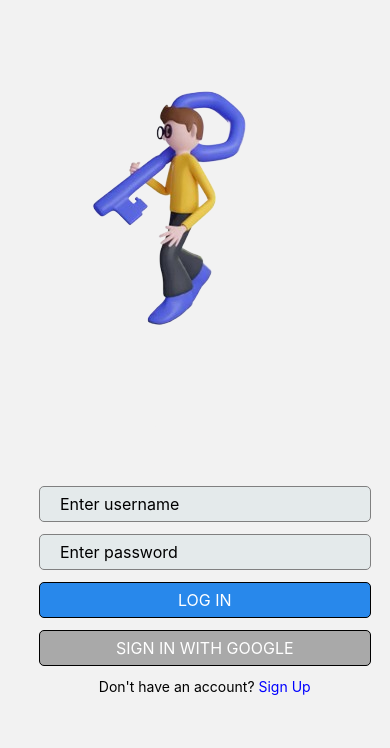
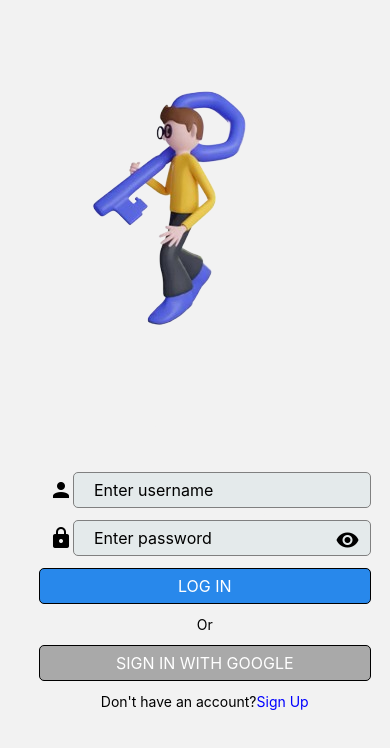
Before and after one commit to adgehbirhane/chat-app, a React Native app: screen /Login in a window 390 px wide. Shown: the top 748 px of the page. Built offline with nearby package versions, Linux system fonts and the light colour scheme.

Commit message:
code refactor

```diff
--- a/app/screens/login/Login.jsx
+++ b/app/screens/login/Login.jsx
@@ -1,33 +1,19 @@
-import { useNavigation } from '@react-navigation/native';
 import React from 'react';
-import { Text, ImageBackground, StyleSheet, TextInput, View, TouchableOpacity, Image } from 'react-native';
+import { ImageBackground, StyleSheet, View, TouchableWithoutFeedback, Keyboard } from 'react-native';
+import LoginForm from './LoginForm';
 
 export default function Login() {
-    const navigate = useNavigation();
+    const dismissKeyboard = () => {
+        Keyboard.dismiss();
+    };
     return (
-        <View style={styles.container}>
+        <TouchableWithoutFeedback onPress={dismissKeyboard} style={styles.container}>
             <ImageBackground style={styles.illustration} source={require("../../../assets/login.png")}>
                 <View style={styles.header}>
                 </View>
-                <View style={styles.form}>
-                    <TextInput style={styles.textField} placeholder='Enter username' required />
-                    <TextInput style={styles.textField} placeholder='Enter password' textContentType='password' />
-                    <TouchableOpacity style={styles.button} onPress={() => navigate.push('Menu')} >
-                        <View>
-                            <Text style={styles.buttonText}>LOG IN</Text>
-                        </View>
-                    </TouchableOpacity>
-                    <TouchableOpacity style={[styles.button, styles.google_btn]} onPress={() => {/* Handle Google sign-in */ }}>
-                        <View>
-                            <Text style={styles.buttonText}>SIGN IN WITH GOOGLE</Text>
-                        </View>
-                    </TouchableOpacity>
-                    <TouchableOpacity onPress={() => navigate.push('SignUp')}>
-                        <Text style={styles.text}>Don't have an account? <Text style={styles.link}>Sign Up</Text></Text>
-                    </TouchableOpacity>
-                </View>
+                <LoginForm />
             </ImageBackground>
-        </View>
+        </TouchableWithoutFeedback>
     );
 }
 
@@ -40,52 +26,8 @@ const styles = StyleSheet.create({
         paddingLeft: "10%",
         paddingRight: "10%",
     },
-    form: {
-        flex: 1.5,
-        justifyContent: 'center',
-        justifyItems: 'center',
-        paddingLeft: "10%",
-        paddingRight: "5%",
-        gap: 12,
-    },
     illustration: {
         flex: 1,
         resizeMode: 'contain',
     },
-    image: {
-        flex: 1,
-        justifyContent: 'center',
-    },
-    textField: {
-        borderWidth: 0.2,
-        borderRadius: 5,
-        borderColor: 'gray',
-        fontSize: 16,
-        padding: 7,
-        paddingLeft: 20,
-        backgroundColor: '#e4eaeb'
-    },
-    button: {
-        borderRadius: 5,
-        padding: 7,
-        borderWidth: 0.2,
-        borderRadius: 5,
-        backgroundColor: '#2888eb',
-    },
-    google_btn: {
-        backgroundColor: 'darkgray',
-    },
-    buttonText: {
-        color: 'white',
-        fontSize: 16,
-        textAlign: 'center',
-    },
-    text: {
-        color: 'black',
-        textAlign: 'center'
-    },
-    link: {
-        color: 'blue'
-    }
-
 });
--- a/app/screens/login/LoginForm.jsx
+++ b/app/screens/login/LoginForm.jsx
@@ -1,34 +1,115 @@
-import React from 'react';
-import { Button, StyleSheet, Text, TextInput, View } from 'react-native';
+import { useNavigation } from '@react-navigation/native';
+import React, { useState } from 'react';
+import { Text, StyleSheet, TextInput, View, TouchableOpacity } from 'react-native';
+import { MaterialCommunityIcons } from '@expo/vector-icons'; // Import icons from Expo vector icons
 
 export default function LoginForm() {
+    const navigate = useNavigation();
+    const [showPassword, setShowPassword] = useState(false);
+
+    const toggleShowPassword = () => {
+        setShowPassword(!showPassword);
+    };
+
     return (
-        <View style={styles.login}>
-            <Text style={styles.title}>Login</Text>
-            {/* <View style={styles.inputs}>
-                <TextInput style={styles.textField} placeholder='username' />
-                <TextInput style={styles.textField} placeholder='password' />
-                <Button style={styles.button} title='SIGN IN' />
-            </View> */}
+        <View style={styles.form}>
+            <View style={styles.inputContainer}>
+                <MaterialCommunityIcons name="account" size={24} color="black" style={styles.icon} />
+                <TextInput style={styles.textField} placeholder='Enter username' required />
+            </View>
+            <View style={styles.inputContainer}>
+                <MaterialCommunityIcons name="lock" size={24} color="black" style={styles.icon} />
+                <TextInput
+                    style={styles.textField}
+                    placeholder='Enter password'
+                    secureTextEntry={!showPassword}
+                />
+                <TouchableOpacity onPress={toggleShowPassword} style={styles.eyeIcon}>
+                    <MaterialCommunityIcons
+                        name={showPassword ? "eye-off" : "eye"}
+                        size={24}
+                        color="black"
+                    />
+                </TouchableOpacity>
+            </View>
+            <TouchableOpacity style={styles.button} onPress={() => navigate.push('Menu')} >
+                <View>
+                    <Text style={styles.buttonText}>LOG IN</Text>
+                </View>
+            </TouchableOpacity>
+            <View>
+                <Text style={styles.text}>Or</Text>
+            </View>
+            <TouchableOpacity style={[styles.button, styles.google_btn]} onPress={() => {/* Handle Google sign-in */ }}>
+                <View>
+                    <Text style={styles.buttonText}>SIGN IN WITH GOOGLE</Text>
+                </View>
+            </TouchableOpacity>
+            <TouchableOpacity onPress={() => navigate.push('SignUp')}>
+                <Text style={styles.text}>Don't have an account?
+                    <Text style={styles.link}>Sign Up</Text>
+                </Text>
+            </TouchableOpacity>
         </View>
-    )
+    );
 }
 
+const styles = StyleSheet.create({
+    form: {
+        flex: 1.5,
+        justifyContent: 'center',
+        justifyItems: 'center',
+        paddingLeft: "10%",
+        paddingRight: "5%",
+        gap: 12,
+    },
+    inputContainer: {
+        flexDirection: 'row',
+        alignItems: 'center',
+    },
+    icon: {
+        marginLeft: 10,
+    },
+    textField: {
+        flex: 1,
+        borderWidth: 0.2,
+        borderRadius: 5,
+        borderColor: 'gray',
+        fontSize: 16,
+        padding: 7,
+        paddingLeft: 20,
+        backgroundColor: '#e4eaeb'
+    },
+    eyeIcon: {
+        position: 'absolute',
+        right: 6,
+        top: '50%',
+        paddingHorizontal: 5,
+        transform: [{ translateY: -10 }],
+        backgroundColor: '#e4eaeb'
+    },
+    button: {
+        borderRadius: 5,
+        padding: 7,
+        borderWidth: 0.2,
+        borderRadius: 5,
+        backgroundColor: '#2888eb',
+    },
+    google_btn: {
+        backgroundColor: 'darkgray',
+    },
+    buttonText: {
+        color: 'white',
+        fontSize: 16,
+        textAlign: 'center',
+    },
+    text: {
+        color: 'black',
+        textAlign: 'center'
+    },
+    link: {
+        color: 'blue',
+        paddingTop: 5,
+    }
 
-const styles = StyleSheet.create({
-    login: {
-        flex: 1,
-    },
-    image: {
-        flex: 1,
-        justifyContent: 'center',
-    },
-    title: {
-        color: 'white',
-        fontSize: 42,
-        lineHeight: 84,
-        fontWeight: 'bold',
-        textAlign: 'center',
-        backgroundColor: '#000000c0',
-    },
 });
```
